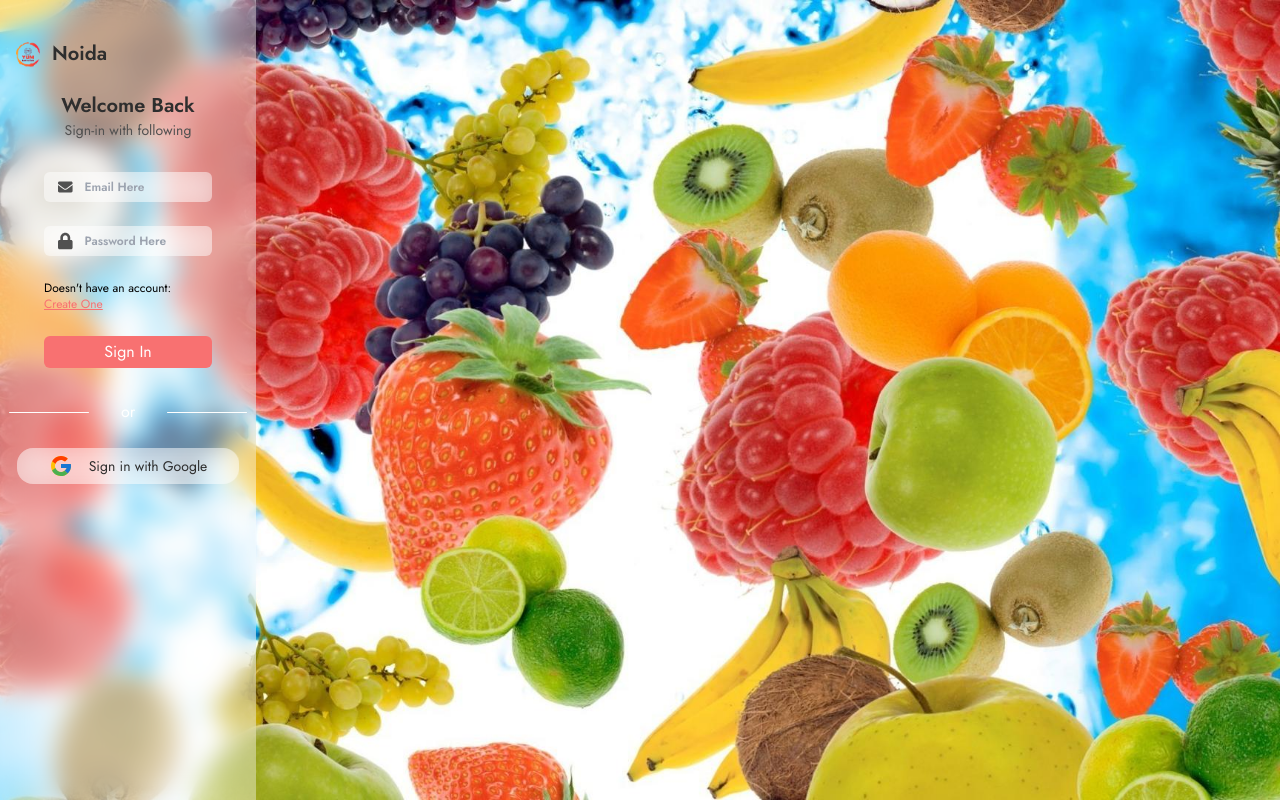
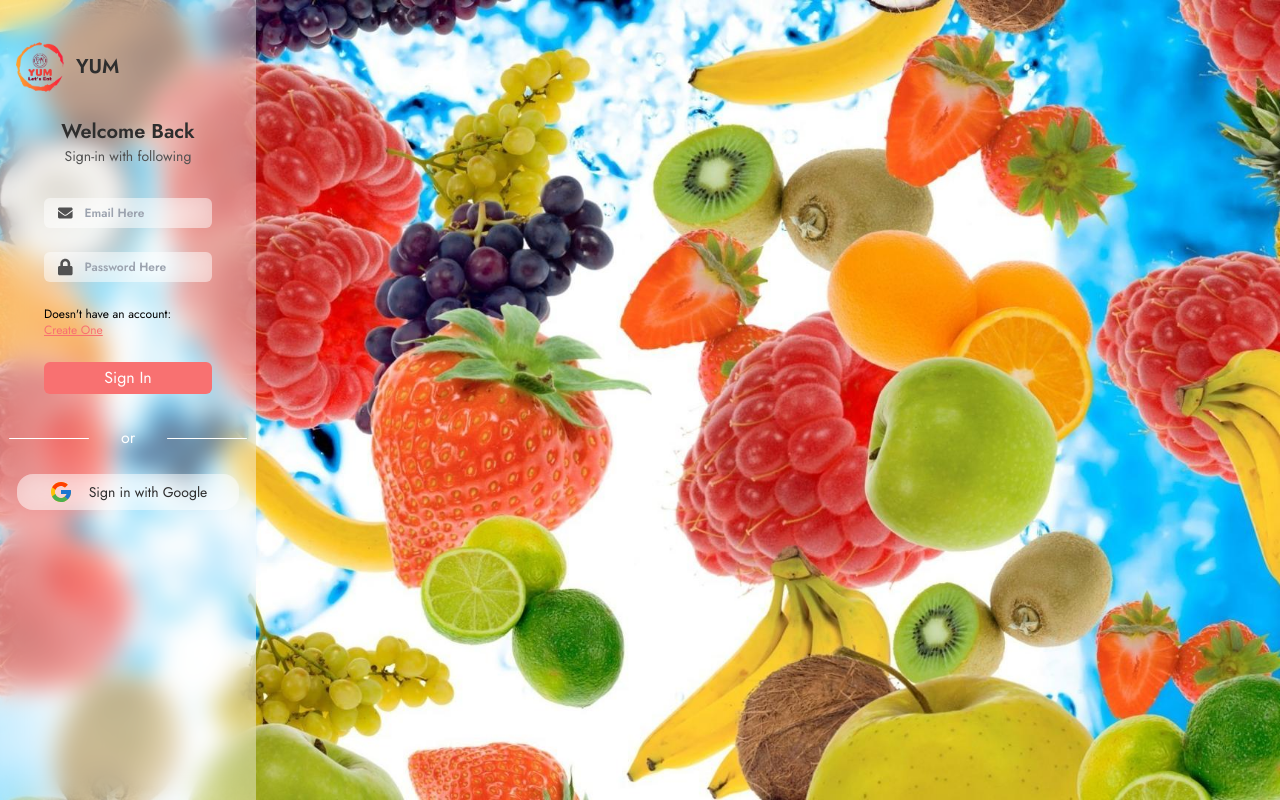
Before and after one commit to KRG17/mern_stack_food_delivery_app, a React (Create React App) app in the folder client/: page /Login in a window 1280 px wide. Built offline with nearby package versions, Linux system fonts and the light colour scheme; no server answers.

Commit message:
updated website name

```diff
--- a/client/src/containers/Login.jsx
+++ b/client/src/containers/Login.jsx
@@ -135,8 +135,8 @@ const Login = () => {
       <div className="flex flex-col items-center bg-LightOverlay w-[20%] md:w-307 h-full z-10 backdrop-blur-md p-4 px-4 py-10 gap-6">
         {/* Top Logo Section */}
         <div className="flex items-center justify-start gap-3 w-full">
-          <img src={Logo} className="w-6" alt="" />
-          <p className=" text-headingColor font-semibold text-xl">Noida</p>
+          <img src={Logo} className="w-12" alt="" />
+          <p className=" text-headingColor font-semibold text-xl">YUM</p>
         </div>
 
         {/* Welcome text */}
```
